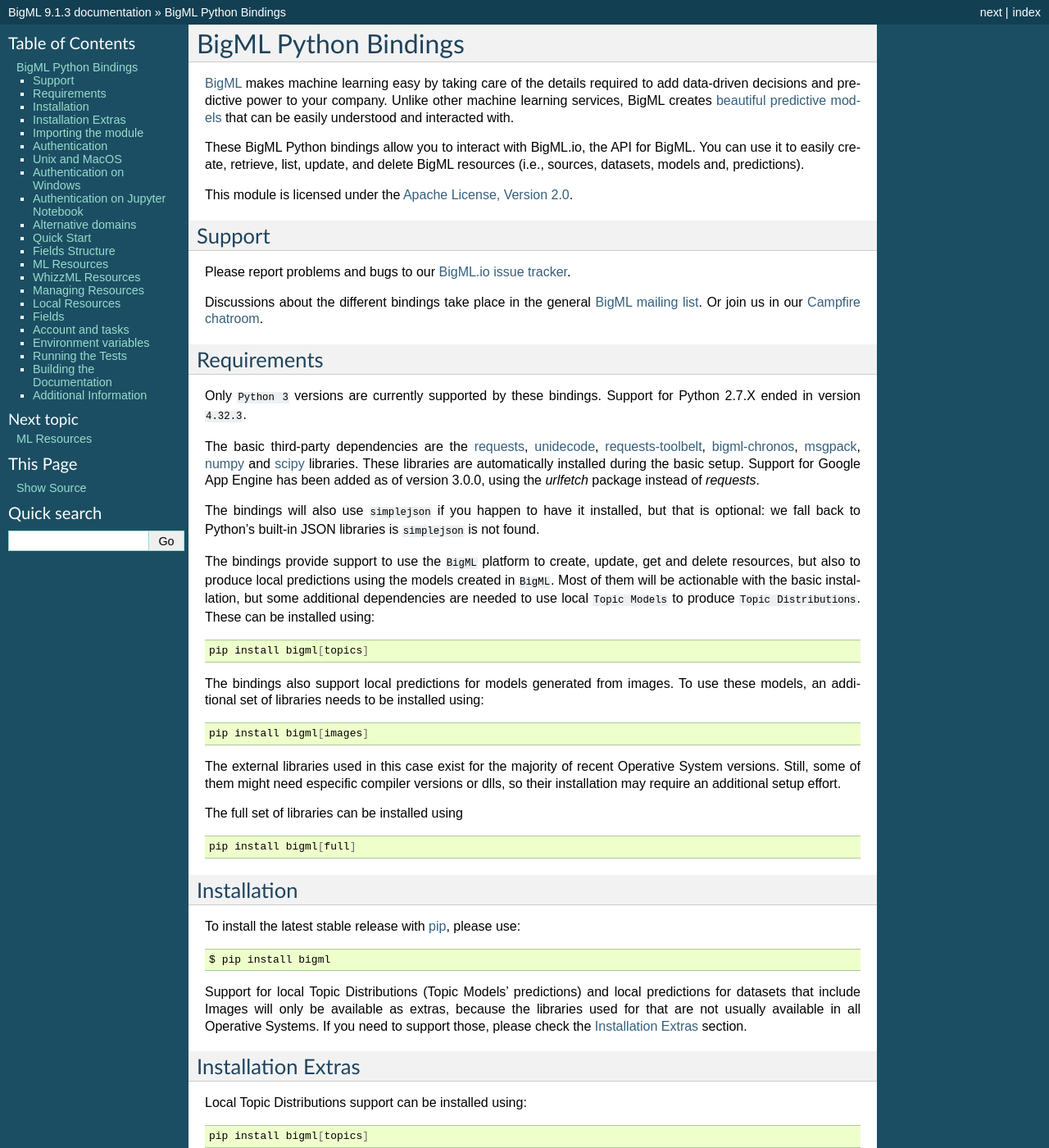
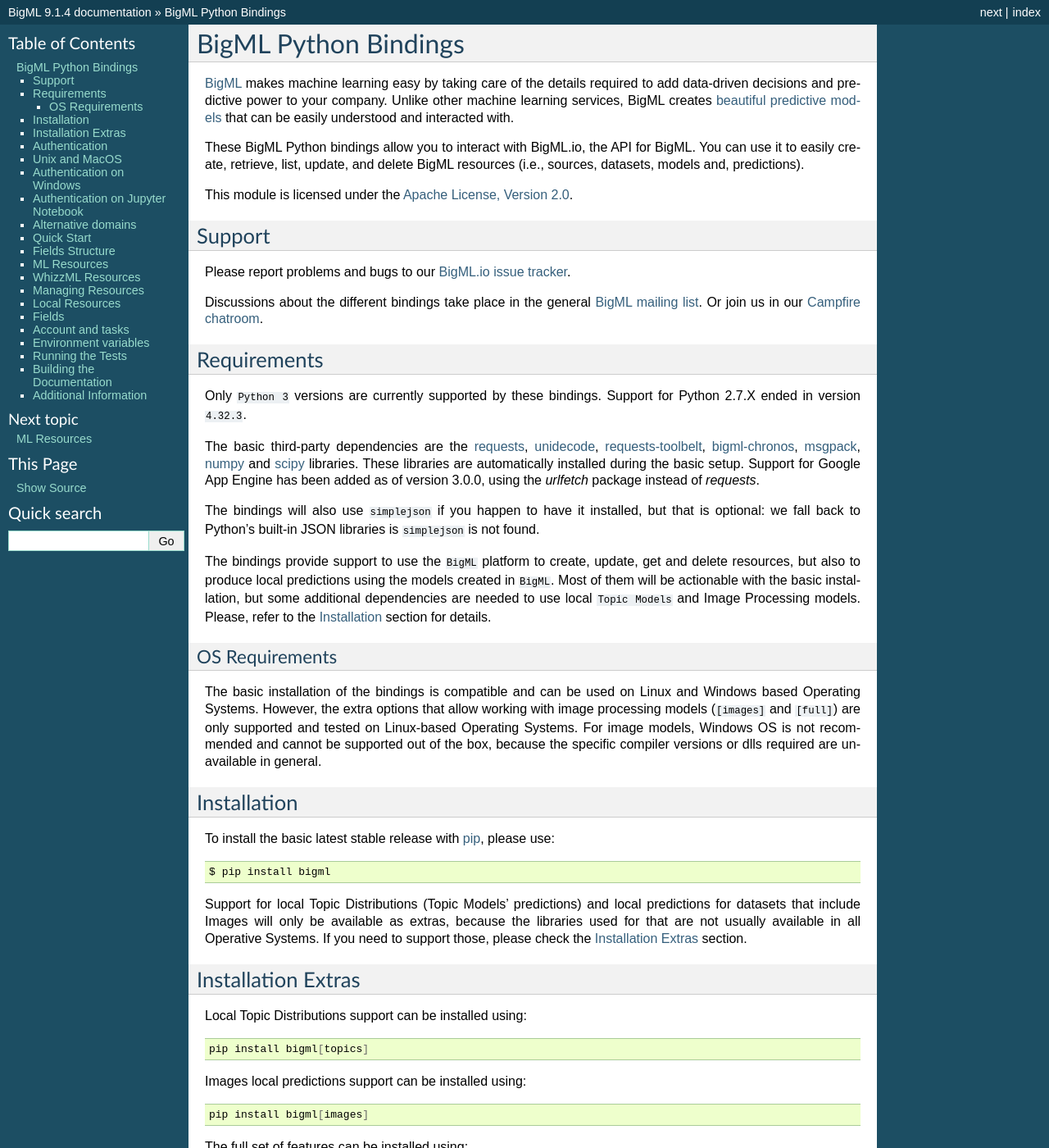
Before and after one commit to bigmlcom/python, a Sphinx documentation site: the page built from docs/index.rst, in a window 1280 px wide and 1400 px high. Shown: the whole window at 82% size. Built offline with Sphinx 7.4.7, drawn with Linux system fonts in a browser that asks for light colours; some of the changed text lies outside the part shown.

```diff
--- a/HISTORY.rst
+++ b/HISTORY.rst
@@ -2,6 +2,12 @@
 
 History
 -------
+
+9.1.4 (2023-02-10)
+------------------
+
+- Providing local deepnet predictions default for Windows OS that cannot
+  handle images predictions.
 
 9.1.3 (2022-12-22)
 ------------------
--- a/bigml/version.py
+++ b/bigml/version.py
@@ -1 +1 @@
-__version__ = '9.1.3'
+__version__ = '9.1.4'
--- a/docs/index.rst
+++ b/docs/index.rst
@@ -80,37 +80,26 @@
 The bindings provide support to use the ``BigML`` platform to create, update,
 get and delete resources, but also to produce local predictions using the
 models created in ``BigML``. Most of them will be actionable with the basic
-installation, but some additional dependencies are needed
-to use local ``Topic Models`` to produce ``Topic Distributions``. These can
-be installed using:
+installation, but some additional dependencies are needed to use local
+``Topic Models`` and Image Processing models. Please, refer to the
+`Installation <#installation>`_ section for details.
 
-.. code-block:: bash
+OS Requirements
+~~~~~~~~~~~~~~~
 
-    pip install bigml[topics]
-
-The bindings also support local predictions for models generated from images.
-To use these models, an additional set of libraries needs to be installed
-using:
-
-.. code-block:: bash
-
-    pip install bigml[images]
-
-The external libraries used in this case exist for the majority of recent
-Operative System versions. Still, some of them might need especific
-compiler versions or dlls, so their installation may require an additional
-setup effort.
-
-The full set of libraries can be installed using
-
-.. code-block:: bash
-
-    pip install bigml[full]
+The basic installation of the bindings is compatible and can be used
+on Linux and Windows based Operating Systems.
+However, the extra options that allow working with
+image processing models (``[images]`` and ``[full]``) are only supported
+and tested on Linux-based Operating Systems.
+For image models, Windows OS is not recommended and cannot be supported out of
+the box, because the specific compiler versions or dlls required are
+unavailable in general.
 
 Installation
 ------------
 
-To install the latest stable release with
+To install the basic latest stable release with
 `pip <http://www.pip-installer.org/>`_, please use:
 
 .. code-block:: bash
@@ -154,21 +143,6 @@
 .. code-block:: bash
 
     $ pip install -e git://github.com/bigmlcom/python.git#egg=bigml_python
-
-Importing the module
---------------------
-
-To import the module:
-
-.. code-block:: python
-
-    import bigml.api
-
-Alternatively you can just import the BigML class:
-
-.. code-block:: python
-
-    from bigml.api import BigML
 
 Authentication
 --------------
@@ -934,9 +908,8 @@
 Running the Tests
 -----------------
 
-The tests will be run using `nose <https://nose.readthedocs.org/en/latest/>`_
-and `pytest <https://docs.pytest.org/en/7.2.x/>`_ as a transition to pytest
-stardard tests. You'll need to set up your authentication
+The tests will be run using `pytest <https://docs.pytest.org/en/7.2.x/>`_.
+You'll need to set up your authentication
 via environment variables, as explained
 in the authentication section. Also some of the tests need other environment
 variables like ``BIGML_ORGANIZATION`` to test calls when used by Organization
```
Also changed, not shown: README.rst (+17 -29 lines), 6 other files.
